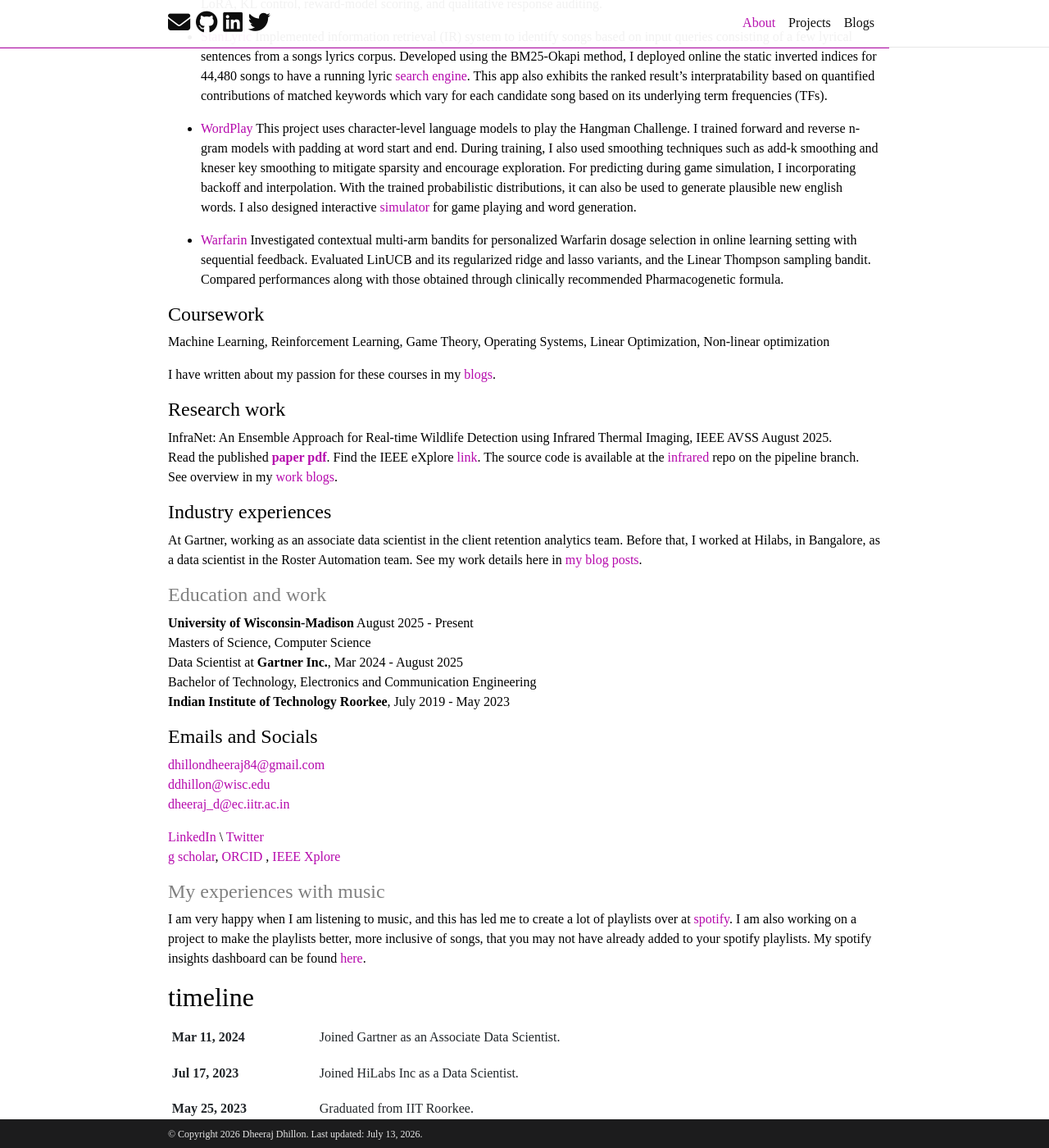
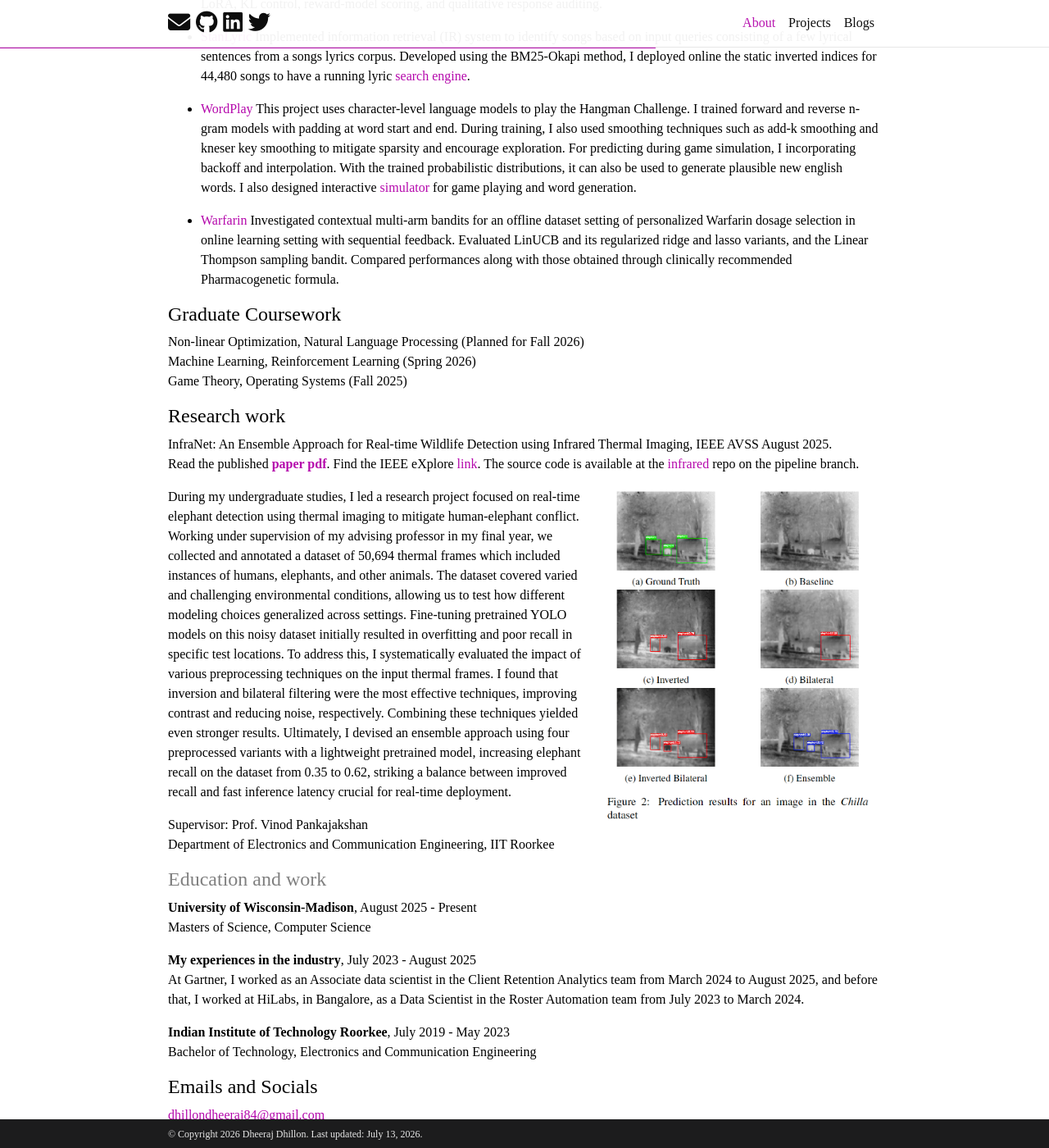
Before and after one commit to djdhillxn/djdhillxn.github.io, a Jekyll site: the page built from _pages/about.md, in a window 1280 px wide and 1400 px high, scrolled down 814 px. Shown: the whole window at 82% size. Built offline with Jekyll 4.4.1, drawn with Linux system fonts in a browser that asks for light colours; comment, search, counter and statistics services are not loaded; a style sheet for code colours, icons or effects is not loaded; some of the changed text lies outside the part shown.

Commit message:
a more elegant homepage

```diff
--- a/_pages/about.md
+++ b/_pages/about.md
@@ -41,7 +41,9 @@
 
  <!-- explores whether preference feedback can make a small instruction-tuned language model more helpful. I built an end-to-end pipeline around Qwen2.5-0.5B and HelpSteer3: supervised fine-tuning, pairwise reward modeling, and a custom token-level PPO loop with LoRA, GAE, and KL control.  -->
 
-- [StanLyric](/projects/stanlyric) Implemented information retrieval (IR) system to identify songs based on input queries consisting of a few lyrical sentences from a songs lyrics corpus. Developed using the BM25-Okapi method, I deployed online the static inverted indices for 44,480 songs to have a running lyric [search engine](/projects/stanlyric). This app also exhibits the ranked result's interpratability based on quantified contributions of matched keywords which vary for each candidate song based on its underlying term frequencies (TFs).
+- [StanLyric](/projects/stanlyric) Implemented information retrieval (IR) system to identify songs based on input queries consisting of a few lyrical sentences from a songs lyrics corpus. Developed using the BM25-Okapi method, I deployed online the static inverted indices for 44,480 songs to have a running lyric [search engine](/projects/stanlyric). \
+<!-- This app also exhibits the ranked result's interpratability based on quantified contributions of matched keywords which vary for each candidate song based on its underlying term frequencies (TFs).  -->
+
 <!-- - [StanLyric](/projects/stanlyric) helps identify a song from the fragment of a lyric stuck in your head. It runs a BM25-Okapi retrieval engine over 44,480 songs entirely in the browser, with a compact static index and score explanations that show why each result matched. -->
 
 - [WordPlay](/projects/wordplay/) This project uses character-level language models to play the Hangman Challenge. I trained forward and reverse n-gram models with padding at word start and end. During training, I also used smoothing techniques such as add-k smoothing and kneser key smoothing to mitigate sparsity and encourage exploration. For predicting during game simulation, I incorporating backoff and interpolation. With the trained probabilistic distributions, it can also be used to generate plausible new english words. I also designed interactive [simulator](/projects/wordplay/) for game playing and word generation.
@@ -50,7 +52,7 @@
 
 <!-- Some generated words are surprisingly convincing; others clearly need a dictionary and a quiet moment. -->
 
-- [Warfarin](/projects/warfarin) Investigated contextual multi-arm bandits for personalized Warfarin dosage selection in online learning setting with sequential feedback. Evaluated LinUCB and its regularized ridge and lasso variants, and the Linear Thompson sampling bandit. Compared performances along with those obtained through clinically recommended Pharmacogenetic formula.
+- [Warfarin](/projects/warfarin) Investigated contextual multi-arm bandits for an offline dataset setting of personalized Warfarin dosage selection in online learning setting with sequential feedback. Evaluated LinUCB and its regularized ridge and lasso variants, and the Linear Thompson sampling bandit. Compared performances along with those obtained through clinically recommended Pharmacogenetic formula.
 
 <!-- Resume bullet points
 Evaluated contextual and linear bandit strategies for personalized Warfarin dosage selection under sequential
@@ -63,24 +65,34 @@
 <!-- Warfarin Project on multi-arm bandits for warfarin drug dosage estimation. Implemented contextual bandits using LinUCB and LinTS. Online learning on 5,528 patients data. Performed data cleaning and imputations using various methods. -->
 
 
-#### Coursework
+#### Graduate Coursework
 
-Machine Learning, Reinforcement Learning,
-Game Theory, Operating Systems, Linear Optimization, Non-linear optimization
+Non-linear Optimization, Natural Language Processing (Planned for Fall 2026) \
+Machine Learning, Reinforcement Learning (Spring 2026) \
+Game Theory, Operating Systems (Fall 2025)
 
-I have written about my passion for these courses in my [blogs](/blogs).
+<!-- I have written about my passion for these courses in my [blogs](/blogs). -->
 
 #### Research work
 InfraNet: An Ensemble Approach for Real-time Wildlife Detection using Infrared Thermal Imaging, IEEE AVSS August 2025.\
 Read the published **[paper pdf](/assets/pdf/InfraNet%20-%20AVSS%202025.pdf)**. Find the IEEE eXplore [link](https://ieeexplore.ieee.org/document/11149967).
 The source code is available at the [infrared](https://github.com/djdhillxn/infrared/tree/pipeline) repo on the pipeline branch.
-See overview in my [work blogs](/blogs).
 
-#### Industry experiences
+<!-- #### Research at IIT Roorkee -->
 
-At Gartner, working as an associate data scientist in the client retention analytics team.
-Before that, I worked at Hilabs, in Bangalore, as a data scientist in the Roster Automation team.
-See my work details here in [my blog posts](/blogs).
+<figure style="float: right; width: 40%; margin: 0 0 1rem 1rem;">
+  <img src="{{ '/assets/img/elephant_detection_results.png' | relative_url }}" alt="Elephant detection results from the IIT Roorkee thermal-imaging research project" loading="lazy" style="width: 100%; height: auto;">
+</figure>
+
+During my undergraduate studies, I led a research project focused on real-time elephant detection using thermal imaging to mitigate human-elephant conflict. Working under supervision of my advising professor in my final year, we collected and annotated a dataset of 50,694 thermal frames which included instances of humans, elephants, and other animals. The dataset covered varied and challenging environmental conditions, allowing us to test how different modeling choices generalized across settings. Fine-tuning pretrained YOLO models on this noisy dataset initially resulted in overfitting and poor recall in specific test locations. To address this, I systematically evaluated the impact of various preprocessing techniques on the input thermal frames. I found that inversion and bilateral filtering were the most effective techniques, improving contrast and reducing noise, respectively. Combining these techniques yielded even stronger results. Ultimately, I devised an ensemble approach using four preprocessed variants with a lightweight pretrained model, increasing elephant recall on the dataset from 0.35 to 0.62, striking a balance between improved recall and fast inference latency crucial for real-time deployment.
+
+Supervisor: Prof. Vinod Pankajakshan \\
+Department of Electronics and Communication Engineering, IIT Roorkee
+
+<!-- Read the published **[paper pdf](/assets/pdf/InfraNet%20-%20AVSS%202025.pdf)**.
+The source code is available at the [infrared](https://github.com/djdhillxn/infrared/tree/pipeline) repo on the pipeline branch. -->
+
+<!-- #### Industry experiences -->
 
 <!-- **My work projects detailed**\
 I specialize in the domain of reinforcement learning and natural langauge sprocessing.
@@ -103,14 +115,16 @@
 !-->
 
 #### <span style="color:gray">Education and work</span>
-**University of Wisconsin-Madison** August 2025 - Present \
-Masters of Science, Computer Science \
-Data Scientist at **Gartner Inc.**, Mar 2024 - August 2025 \
+**University of Wisconsin-Madison**, August 2025 - Present \
+Masters of Science, Computer Science
+
+**My experiences in the industry**, July 2023 - August 2025 \
+At Gartner, I worked as an Associate data scientist in the Client Retention Analytics team from March 2024 to August 2025, and before that, I worked at HiLabs, in Bangalore, as a Data Scientist in the Roster Automation team from July 2023 to March 2024.
 <!--### <span style="color:orange">Academics</span>-->
-Bachelor of Technology, Electronics and Communication Engineering \
-**Indian Institute of Technology Roorkee**, July 2019 - May 2023
+
+**Indian Institute of Technology Roorkee**, July 2019 - May 2023 \
+Bachelor of Technology, Electronics and Communication Engineering
 <!--### <span style="color:red">Contact</span>-->
-
 
 #### Emails and Socials
 [dhillondheeraj84@gmail.com](mailto:dhillondheeraj84@gmail.com) \
@@ -122,13 +136,9 @@
 [g scholar](https://scholar.google.com/citations?user=njVX6ngAAAAJ&hl=en), [ORCID](https://orcid.org/0009-0002-0234-124X)
 , [IEEE Xplore](https://ieeexplore.ieee.org/author/542676216429361)
 
-#### <span style="color:gray">My experiences with music</span>
+I am also social with artistic licenses over here in my [blogs](/blogs).
 
-I am very happy when I am listening to music, and this has led me to create a lot of playlists
-over at [spotify](https://open.spotify.com/user/316evrj3akm6ieuhefckw6kpj6eq?si=bc183398ab8946d0).
-I am also working on a project to make the playlists better, more inclusive of songs, that you may not have already added to your spotify playlists.
-My spotify insights dashboard can be found [here](/projects/spotify).
-
+<!-- See overview in my [work blogs](/blogs). -->
 
 <!--
 Additional academic details can be added here:
```
Also changed, not shown: _pages/blogs.md (+13 -20 lines), assets/css/blogs.css (deleted, +0 -27 lines).
